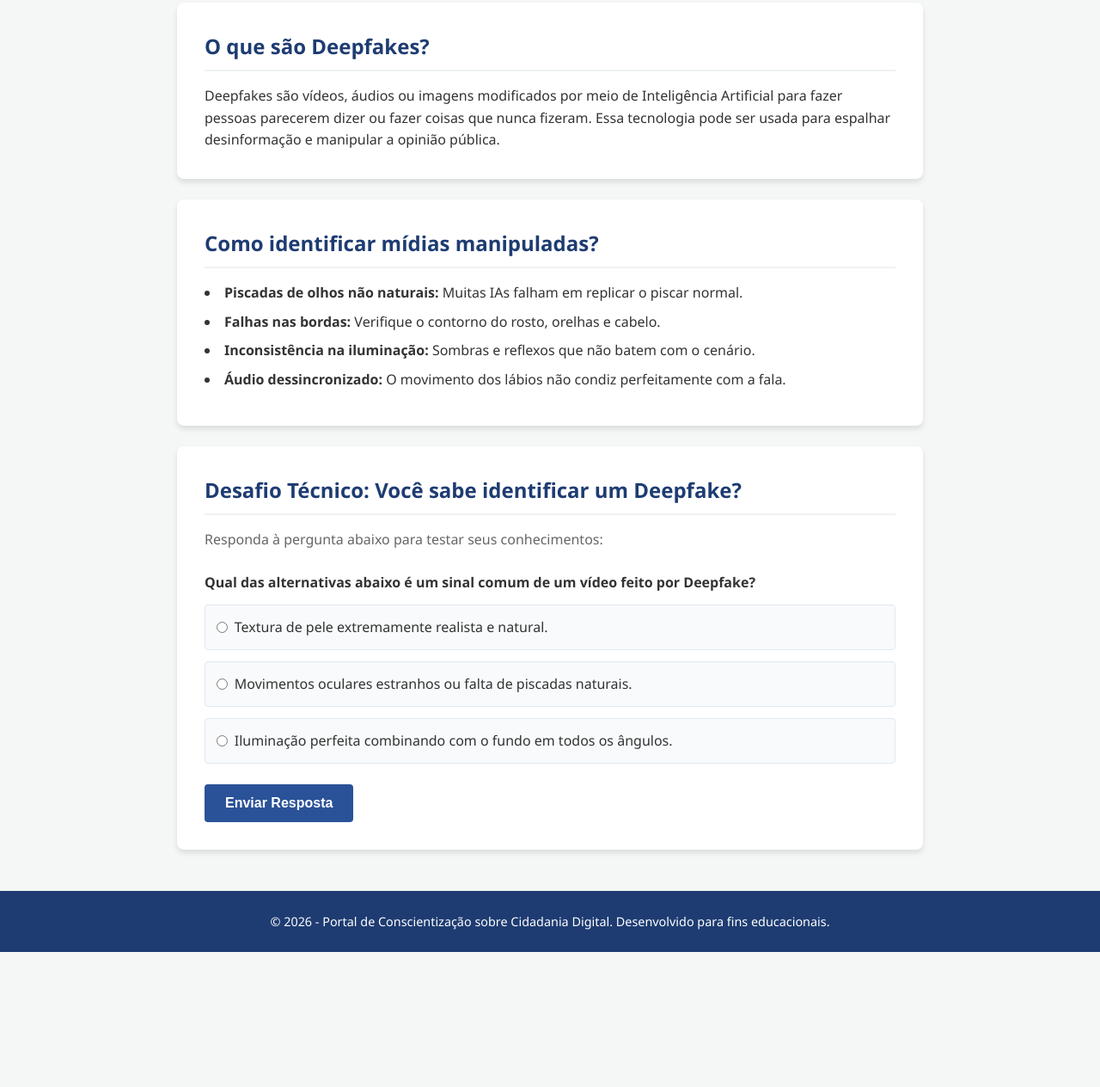
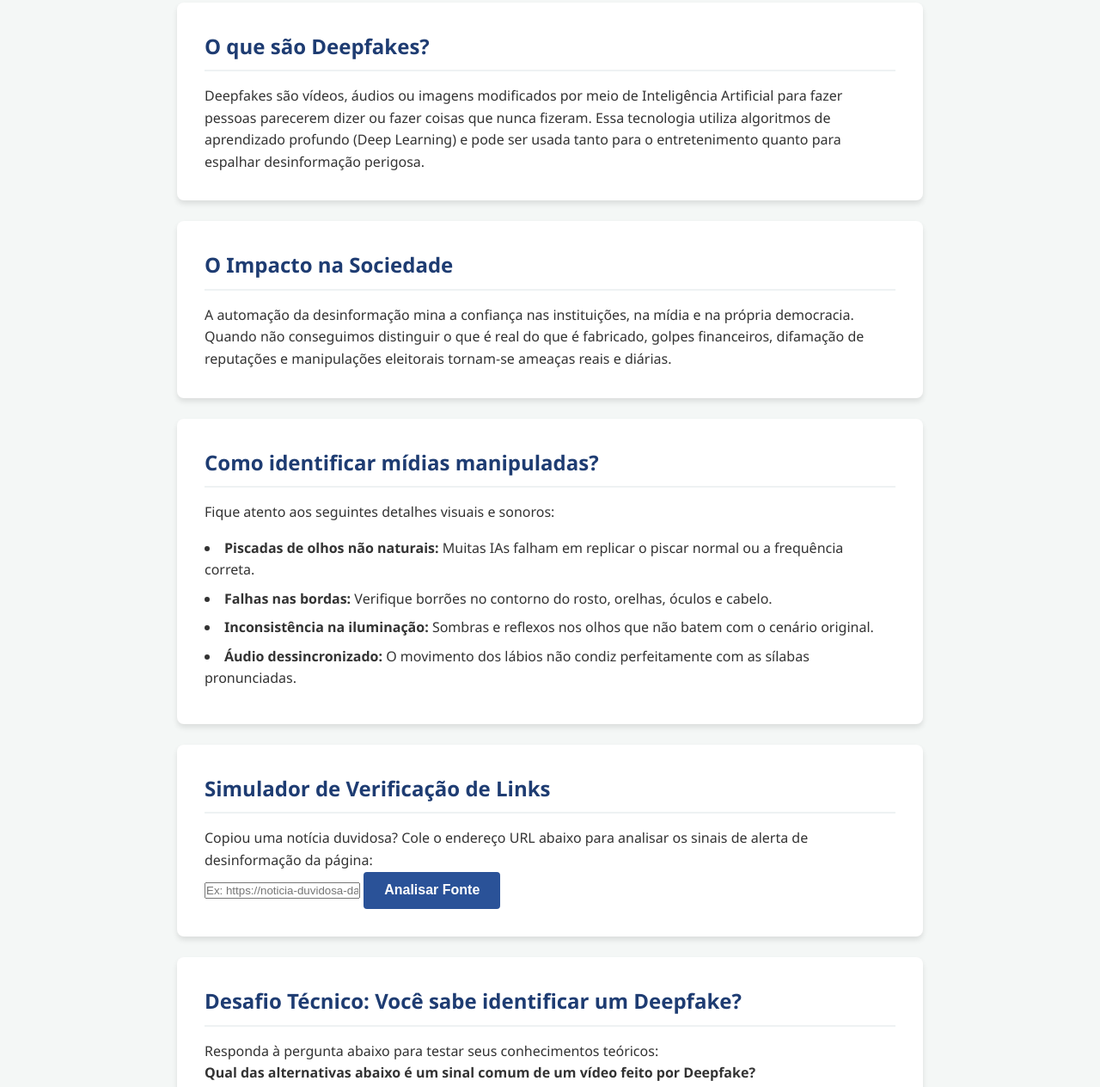
Before and after one commit to thiagogauze-web/-cidadaniadigital2026-, a plain HTML site: page index.html in a window 1280 px wide. Shown: the part 223-1487 px from the top of the page at 86% size. Before the commit the page ends 1330 px from the top, so only its background shows below. Drawn offline with Linux system fonts and the light colour scheme.

Commit message:
Update index.html

```diff
--- a/index.html
+++ b/index.html
@@ -10,41 +10,60 @@
 
     <header class="main-header">
         <h1>Cidadania Digital & IA</h1>
-        <p>Entendendo o impacto das Deepfakes e da Desinformação</p>
+        <p>Entendendo o impacto das Deepfakes e da Desinformação na Sociedade</p>
     </header>
 
     <main class="container">
+
         <section class="card content-section">
             <h2>O que são Deepfakes?</h2>
-            <p>Deepfakes são vídeos, áudios ou imagens modificados por meio de Inteligência Artificial para fazer pessoas parecerem dizer ou fazer coisas que nunca fizeram. Essa tecnologia pode ser usada para espalhar desinformação e manipular a opinião pública.</p>
+            <p>Deepfakes são vídeos, áudios ou imagens modificados por meio de Inteligência Artificial para fazer pessoas parecerem dizer ou fazer coisas que nunca fizeram. Essa tecnologia utiliza algoritmos de aprendizado profundo (Deep Learning) e pode ser usada tanto para o entretenimento quanto para espalhar desinformação perigosa.</p>
+        </section>
+
+        <section class="card content-section">
+            <h2>O Impacto na Sociedade</h2>
+            <p>A automação da desinformação mina a confiança nas instituições, na mídia e na própria democracia. Quando não conseguimos distinguir o que é real do que é fabricado, golpes financeiros, difamação de reputações e manipulações eleitorais tornam-se ameaças reais e diárias.</p>
         </section>
 
         <section class="card content-section">
             <h2>Como identificar mídias manipuladas?</h2>
+            <p>Fique atento aos seguintes detalhes visuais e sonoros:</p>
             <ul>
-                <li><strong>Piscadas de olhos não naturais:</strong> Muitas IAs falham em replicar o piscar normal.</li>
-                <li><strong>Falhas nas bordas:</strong> Verifique o contorno do rosto, orelhas e cabelo.</li>
-                <li><strong>Inconsistência na iluminação:</strong> Sombras e reflexos que não batem com o cenário.</li>
-                <li><strong>Áudio dessincronizado:</strong> O movimento dos lábios não condiz perfeitamente com a fala.</li>
+                <li><strong>Piscadas de olhos não naturais:</strong> Muitas IAs falham em replicar o piscar normal ou a frequência correta.</li>
+                <li><strong>Falhas nas bordas:</strong> Verifique borrões no contorno do rosto, orelhas, óculos e cabelo.</li>
+                <li><strong>Inconsistência na iluminação:</strong> Sombras e reflexos nos olhos que não batem com o cenário original.</li>
+                <li><strong>Áudio dessincronizado:</strong> O movimento dos lábios não condiz perfeitamente com as sílabas pronunciadas.</li>
             </ul>
+        </section>
+
+        <section class="card tool-section">
+            <h2>Simulador de Verificação de Links</h2>
+            <p class="section-instruction">Copiou uma notícia duvidosa? Cole o endereço URL abaixo para analisar os sinais de alerta de desinformação da página:</p>
+
+            <div class="form-group">
+                <input type="text" id="link-input" placeholder="Ex: https://noticia-duvidosa-da-internet.com/video-polemico">
+                <button id="btn-analyze" class="btn-submit">Analisar Fonte</button>
+            </div>
+
+            <div id="analysis-result" class="result-box hidden"></div>
         </section>
 
         <section class="card quiz-section">
             <h2>Desafio Técnico: Você sabe identificar um Deepfake?</h2>
-            <p class="quiz-instruction">Responda à pergunta abaixo para testar seus conhecimentos:</p>
+            <p class="section-instruction">Responda à pergunta abaixo para testar seus conhecimentos teóricos:</p>
 
             <form id="quiz-form">
                 <div class="question-container">
                     <p><strong>Qual das alternativas abaixo é um sinal comum de um vídeo feito por Deepfake?</strong></p>
 
                     <label class="radio-label">
-                        <input type="radio" name="quiz-answer" value="errada1"> Textura de pele extremamente realista e natural.
+                        <input type="radio" name="quiz-answer" value="errada1"> Textura de pele extremamente realista e marcas de expressão naturais.
                     </label>
                     <label class="radio-label">
-                        <input type="radio" name="quiz-answer" value="correta"> Movimentos oculares estranhos ou falta de piscadas naturais.
+                        <input type="radio" name="quiz-answer" value="correta"> Movimentos oculares estranhos ou falta de sincronia fina no áudio.
                     </label>
                     <label class="radio-label">
-                        <input type="radio" name="quiz-answer" value="errada2"> Iluminação perfeita combinando com o fundo em todos os ângulos.
+                        <input type="radio" name="quiz-answer" value="errada2"> Iluminação perfeitamente distribuída combinando com o fundo em todos os ângulos.
                     </label>
                 </div>
 
```
